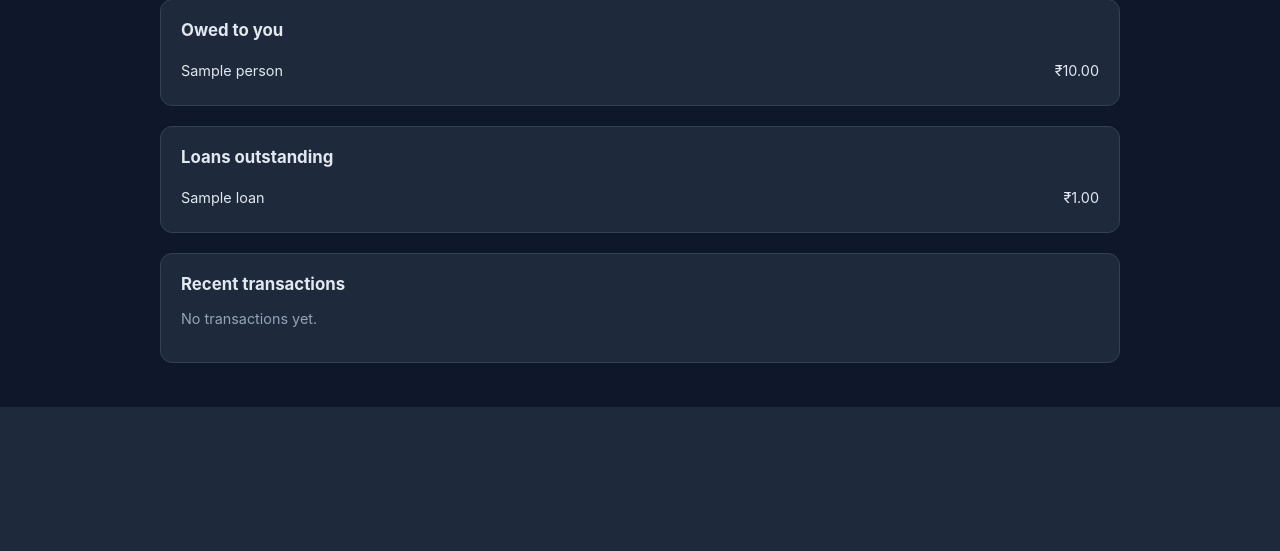
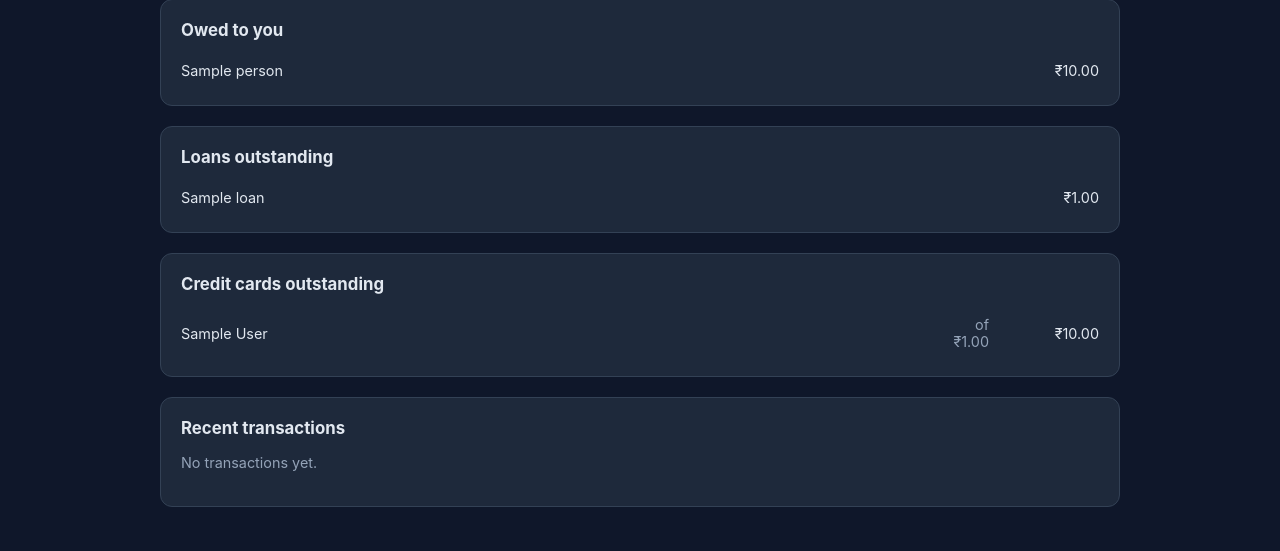
Before and after one commit to tiwariji-mukund/Personal-Finance-Tracker, a Django app: page / in a window 1280 px wide. Shown: the part 600-1151 px from the top of the page. Before the commit the page ends 1007 px from the top, so only its background shows below. Run offline with Django 5.2, Linux system fonts and the light colour scheme; tables that the repository leaves empty hold one stand-in row (values such as "Sample post"); parts of the project's set-up code (start-up, migrations or seed data) failed here and were passed over.

Commit message:
Show outstanding credit card bills on dashboard (Milestone 8.15-8.16)
New "Credit cards outstanding" section, mirroring the existing loan/person
sections — fully-paid cards are excluded the same way.

```diff
--- a/apps/finance/templates/finance/dashboard.html
+++ b/apps/finance/templates/finance/dashboard.html
@@ -224,6 +224,21 @@
     </section>
   {% endif %}
 
+  {% if outstanding_credit_cards %}
+    <section>
+      <h2>Credit cards outstanding</h2>
+      <ul class="legend">
+        {% for row in outstanding_credit_cards %}
+          <li>
+            <span class="name">{{ row.credit_card.account.name }}</span>
+            <span class="pct">of ₹{{ row.credit_card.credit_limit|floatformat:2 }}</span>
+            <span class="amt">₹{{ row.outstanding|floatformat:2 }}</span>
+          </li>
+        {% endfor %}
+      </ul>
+    </section>
+  {% endif %}
+
   <section>
     <h2>Recent transactions</h2>
     {% if transactions %}
--- a/apps/finance/views.py
+++ b/apps/finance/views.py
@@ -4,7 +4,14 @@ from decimal import Decimal
 from django.shortcuts import render
 from django.utils import timezone
 
-from .services import dashboard_summary, monthly_trend, outstanding_balances, outstanding_loans, shift_month
+from .services import (
+    dashboard_summary,
+    monthly_trend,
+    outstanding_balances,
+    outstanding_credit_cards,
+    outstanding_loans,
+    shift_month,
+)
 
 
 def _parse_year_month(request):
@@ -60,5 +67,6 @@ def dashboard(request):
         'trend': _with_bar_heights(monthly_trend()),
         'outstanding_balances': [row for row in outstanding_balances() if row['outstanding'] != 0],
         'outstanding_loans': [row for row in outstanding_loans() if row['outstanding'] != 0],
+        'outstanding_credit_cards': [row for row in outstanding_credit_cards() if row['outstanding'] != 0],
     }
     return render(request, 'finance/dashboard.html', context)
```
Also changed, not shown: personal_finance_tracker_development_plan.md (+2 -2 lines), tests/apps/finance/test_views.py (+39 -1 lines).
